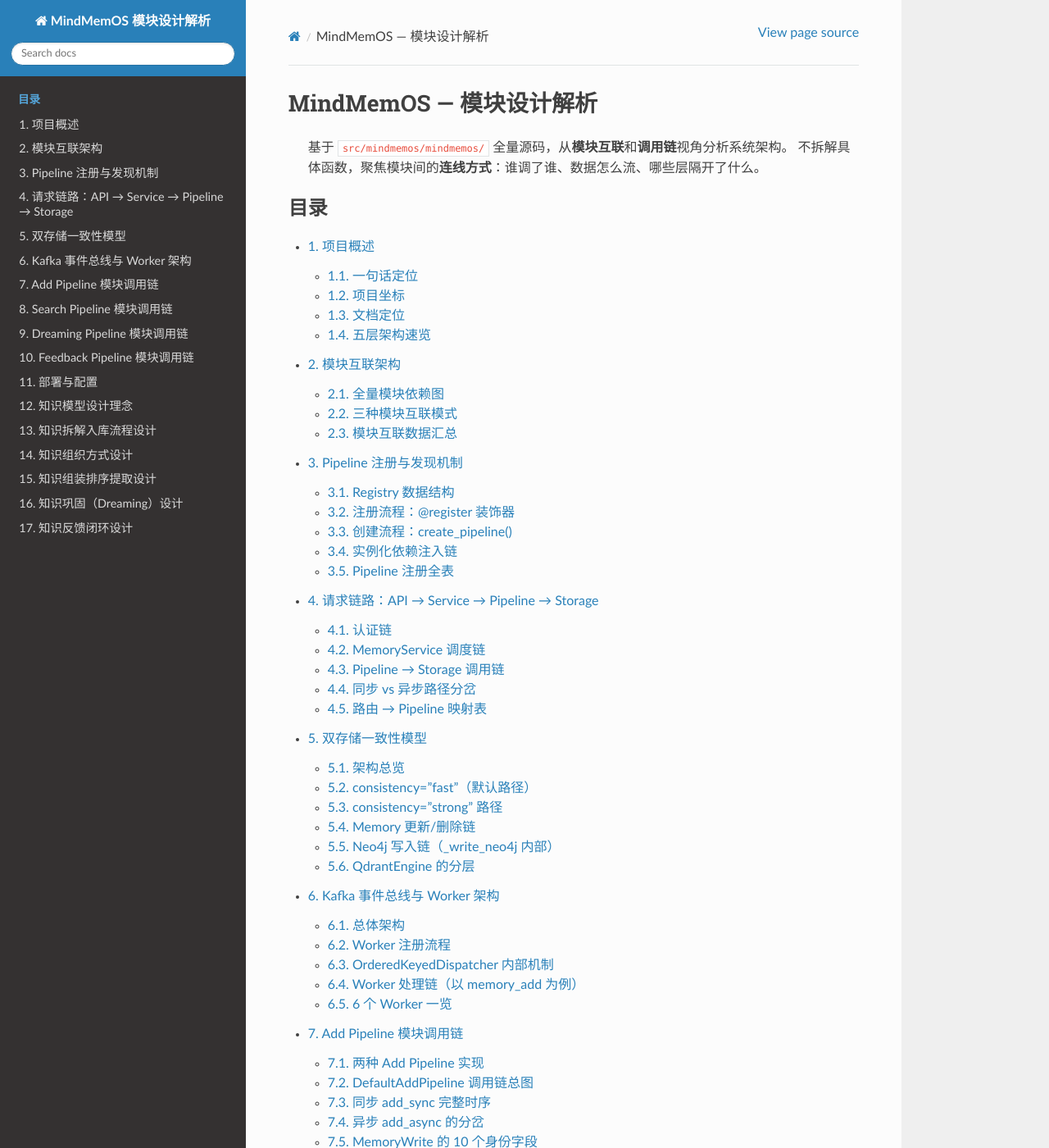
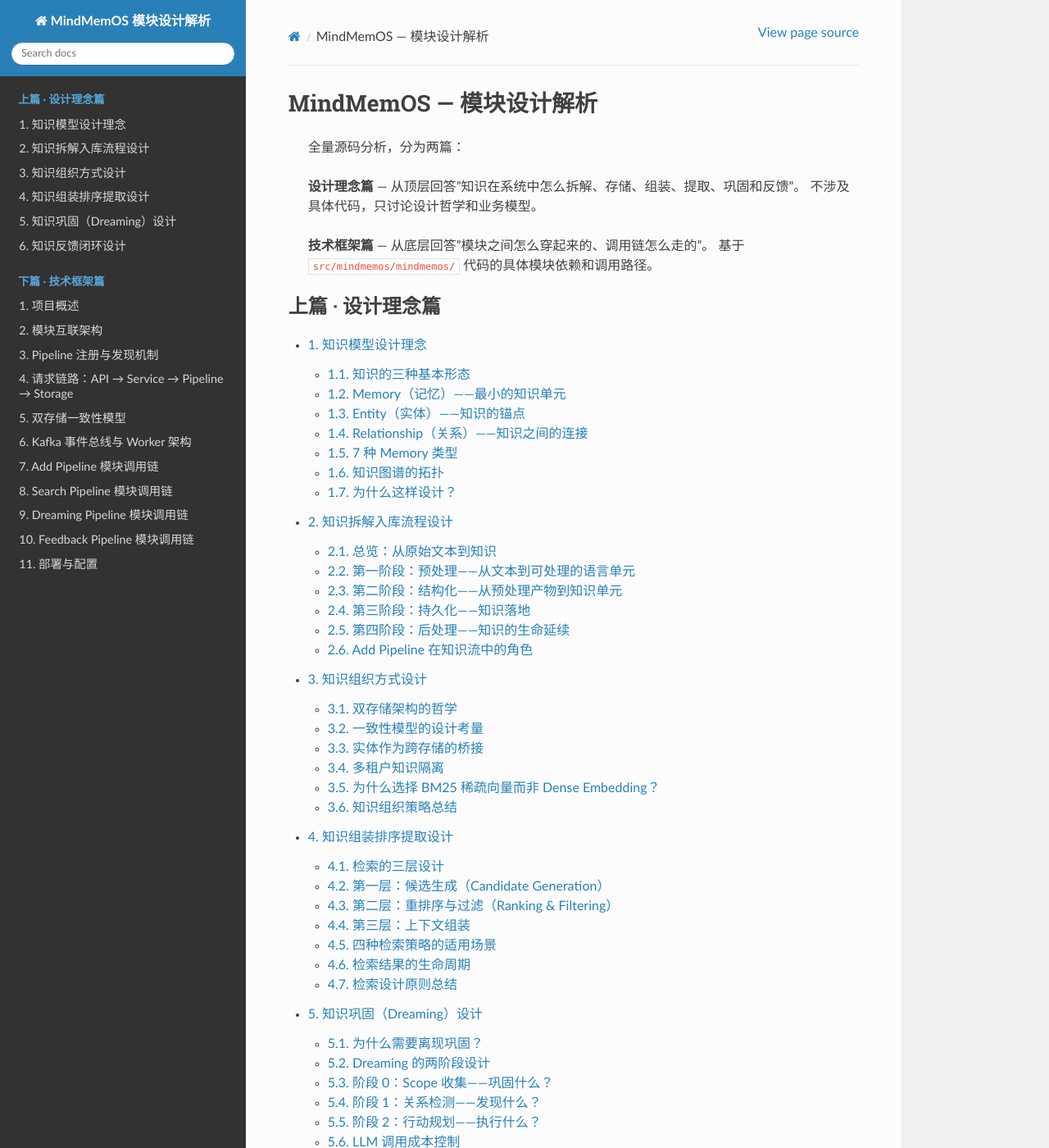
Before and after one commit to pty819/mindmemos-tech-docs, a Sphinx documentation site: the page built from source/index.md, in a window 1280 px wide and 1400 px high. Shown: the whole window at 82% size. Built offline with Sphinx 7.4.7 and the Read the Docs theme 3.1.0, drawn with Linux system fonts in a browser that asks for light colours; some of the changed text lies outside the part shown.

Commit message:
Reorganize: design philosophy first, technical framework second; fix mermaid syntax

````diff
--- a/source/conf.py
+++ b/source/conf.py
@@ -24,7 +24,7 @@
 
 html_theme = "sphinx_rtd_theme"
 html_static_path = ["_static"]
-html_title = "MindMemOS 模块设计解析 — 架构篇 + 白皮书"
+html_title = "MindMemOS 设计理念与技术架构"
 
 autodoc_default_options = {
     "members": True,
--- a/source/index.md
+++ b/source/index.md
@@ -1,11 +1,29 @@
 # MindMemOS — 模块设计解析
 
-> 基于 `src/mindmemos/mindmemos/` 全量源码，从**模块互联**和**调用链**视角分析系统架构。
-> 不拆解具体函数，聚焦模块间的**连线方式**：谁调了谁、数据怎么流、哪些层隔开了什么。
+> 全量源码分析，分为两篇：
+>
+> **设计理念篇** — 从顶层回答"知识在系统中怎么拆解、存储、组装、提取、巩固和反馈"。
+> 不涉及具体代码，只讨论设计哲学和业务模型。
+>
+> **技术框架篇** — 从底层回答"模块之间怎么穿起来的、调用链怎么走的"。
+> 基于 `src/mindmemos/mindmemos/` 代码的具体模块依赖和调用路径。
 
 ```{toctree}
 :maxdepth: 2
-:caption: 目录
+:caption: 上篇 · 设计理念篇
+:numbered:
+
+12-knowledge-model
+13-knowledge-ingestion
+14-knowledge-organization
+15-knowledge-retrieval
+16-knowledge-consolidation
+17-knowledge-feedback
+```
+
+```{toctree}
+:maxdepth: 2
+:caption: 下篇 · 技术框架篇
 :numbered:
 
 01-intro
@@ -19,10 +37,4 @@
 09-dreaming-chain
 10-feedback-chain
 11-deployment
-12-knowledge-model
-13-knowledge-ingestion
-14-knowledge-organization
-15-knowledge-retrieval
-16-knowledge-consolidation
-17-knowledge-feedback
 ```
````
